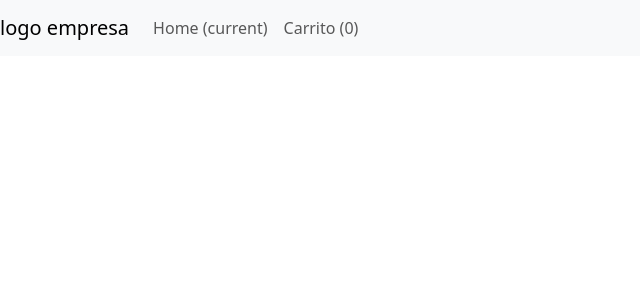
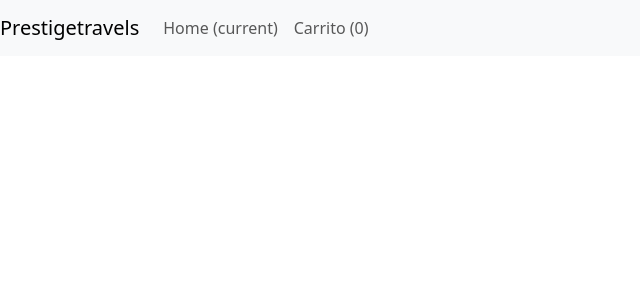
Before and after one commit to GbNok/Tarea2BaseDeDatos, a PHP site: page /template/cabecera.php in a window 1280 px wide. Shown: the top 300 px of the page, without its empty margins (0-640 px from the left). Run offline with PHP 8.4, Linux system fonts and the light colour scheme.

Commit message:
nothing important

```diff
--- a/Prestigetravels/template/cabecera.php
+++ b/Prestigetravels/template/cabecera.php
@@ -10,7 +10,7 @@
   </head>
   <body>
     <nav class="navbar navbar-expand-lg navbar-light bg-light fixed-top">
-        <a class="navbar-brand" href="index.php">logo empresa</a>
+        <a class="navbar-brand" href="index.php">Prestigetravels</a>
         <button class="navbar-toggler" data-target="#my-nav" data-toggle="collapse" aria-controls="my-nav" aria-expanded="false" aria-label="Toggle navigation">
             <span class="navbar-toggler-icon"></span>
         </button>
```
